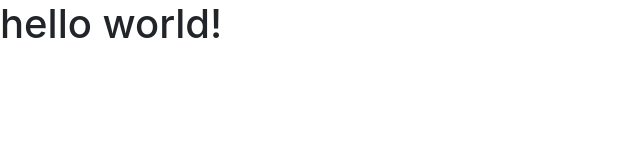
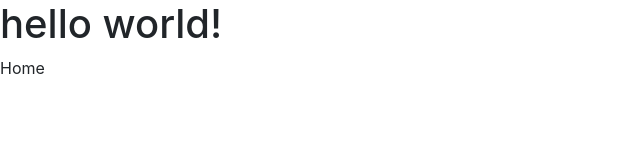
Before and after one commit to CodeMaster7/github-users, a React (Create React App) app: page / in a window 1280 px wide. Shown: the top 160 px of the page, without its empty margins (0-640 px from the left). Built offline with nearby package versions, Linux system fonts and the light colour scheme.

Commit message:
build: import Home component

```diff
--- a/src/App.jsx
+++ b/src/App.jsx
@@ -1,7 +1,10 @@
+import Home from "./containers/Home"
+
 function App() {
 	return (
 		<>
 			<h1>hello world!</h1>
+            <Home />
 		</>
 	)
 }
```
